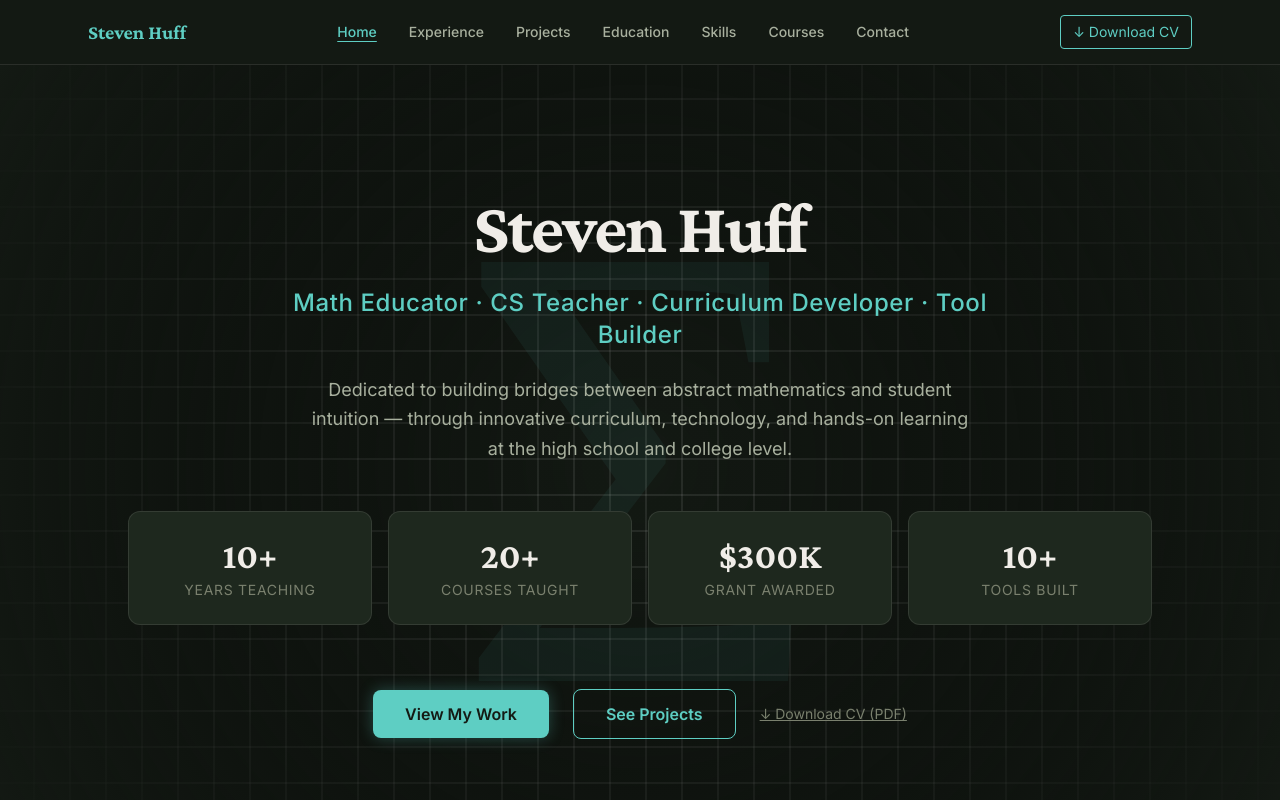
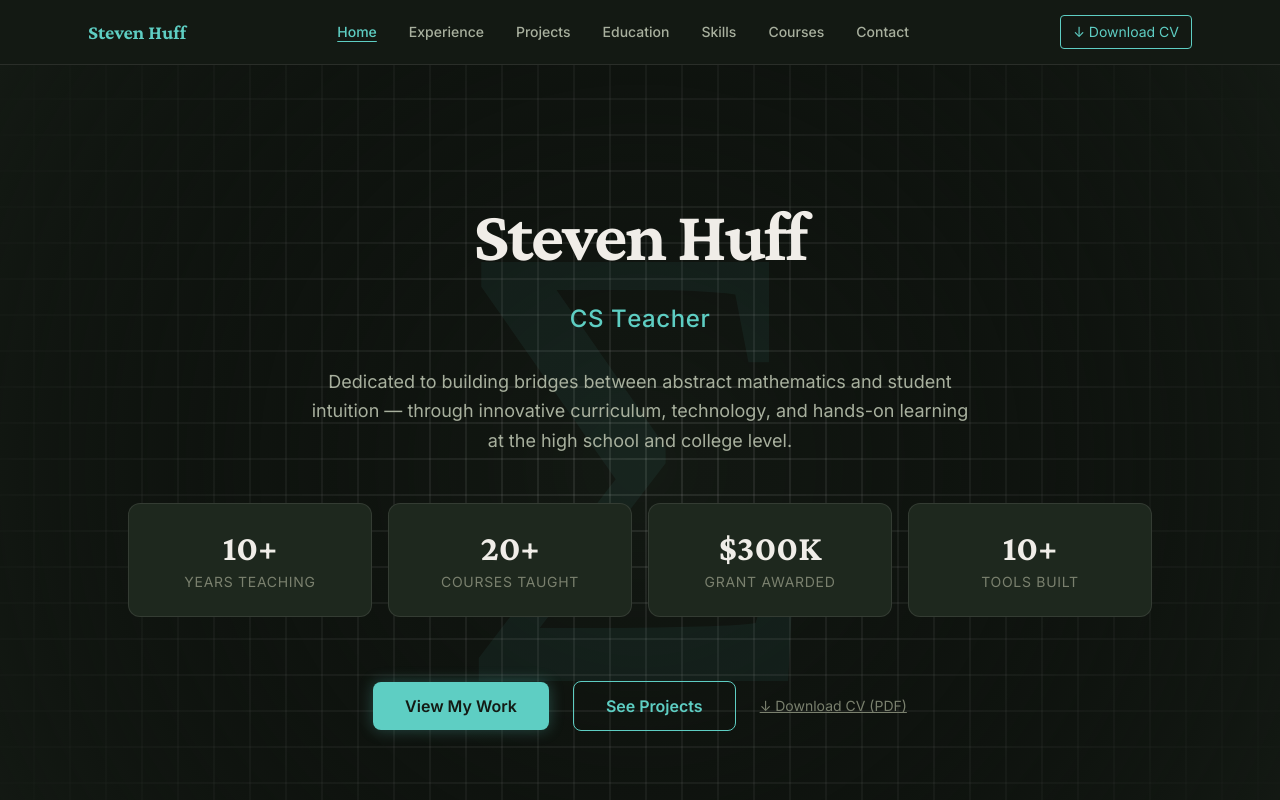
Before and after one commit to shuff57/steven, a Next.js app: page / in a window 1280 px wide. Shown: the top 800 px of the page. Built offline with nearby package versions, Linux system fonts and the light colour scheme.

Commit message:
feat(hero): replace static subtitle with RotatingText animation

```diff
--- a/src/components/sections/Hero.tsx
+++ b/src/components/sections/Hero.tsx
@@ -4,6 +4,7 @@ import { gsap } from '@/lib/gsapConfig'
 import { useGSAP } from '@gsap/react'
 import Link from 'next/link'
 import { Squares } from '@/components/animations'
+import RotatingText from '@/components/ui/RotatingText'
 
 const stats = [
   { value: '10+', label: 'Years Teaching' },
@@ -128,11 +129,20 @@ fontFamily: 'var(--font-display)',
 
           <p
             ref={subtitleRef}
-            className="text-lg md:text-2xl font-medium tracking-wide max-w-3xl mx-auto"
+            className="text-lg md:text-2xl font-medium tracking-wide max-w-3xl mx-auto flex items-center justify-center"
             style={{ color: 'var(--color-accent)', opacity: 0 }}
+            aria-label="Roles: Math Educator, CS Teacher, Curriculum Developer, Tool Builder"
           >
-            Math Educator&nbsp;&middot;&nbsp;CS Teacher&nbsp;&middot;&nbsp;Curriculum
-            Developer&nbsp;&middot;&nbsp;Tool Builder
+            <RotatingText
+              texts={['Math Educator', 'CS Teacher', 'Curriculum Developer', 'Tool Builder']}
+              mainClassName="px-2 sm:px-2 md:px-3 overflow-hidden py-0.5 sm:py-1 md:py-2 justify-center rounded-lg"
+              staggerFrom="last"
+              initial={{ y: '100%' }}
+              animate={{ y: 0 }}
+              exit={{ y: '-120%' }}
+              transition={{ type: 'spring', damping: 25, stiffness: 300 }}
+              rotationInterval={3000}
+            />
           </p>
 
           <p
```
